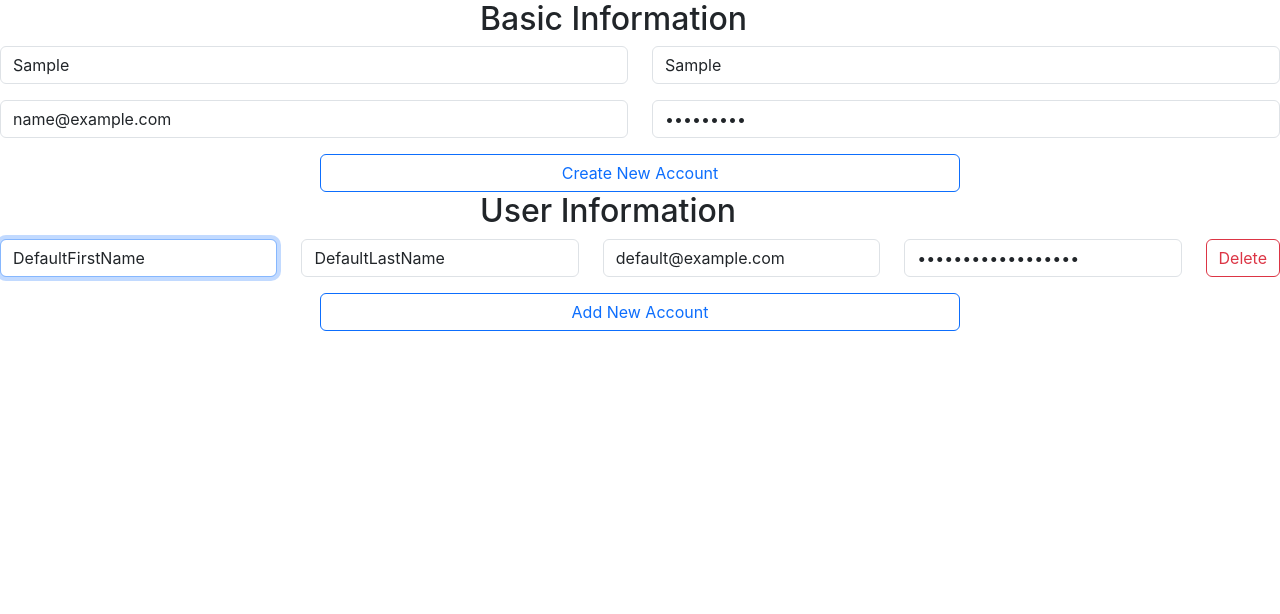
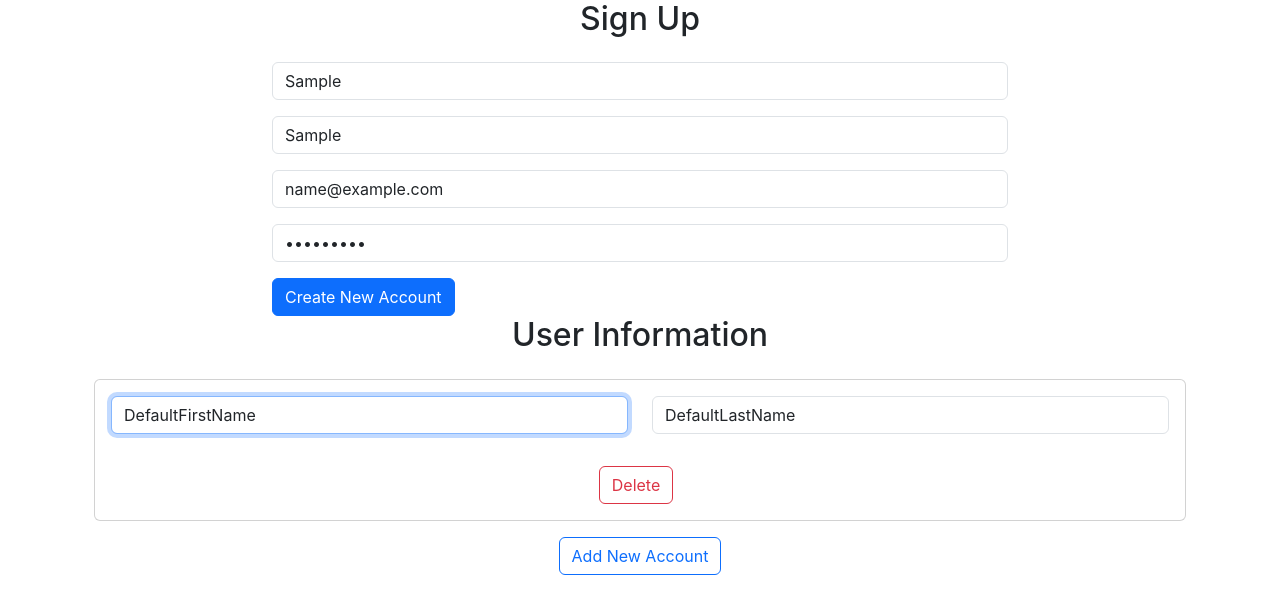
Before and after one commit to iamsabitak/FormHandle, a React (Create React App) app: page / in a window 1280 px wide. Both pictures are taken after typing "Sample", "Sample", "name@example.com", "Sample123" into the empty fields and a click on the button "Add New Account". Shown: the top 614 px of the page. Built offline with nearby package versions, Linux system fonts and the light colour scheme.

Commit message:
Improve form handling and validation in FormHandling1x component

```diff
--- a/src/SignUp.jsx
+++ b/src/SignUp.jsx
@@ -1,6 +1,5 @@
 import { yupResolver } from "@hookform/resolvers/yup";
 import React from "react";
-
 import { useForm } from "react-hook-form";
 import * as yup from "yup";
 import UserInformation from "./UserInformation";
@@ -40,20 +39,24 @@ function SignUp() {
   } = useForm({
     resolver: yupResolver(schema),
   });
+
   const onSubmit = (data) => console.log(data);
+
   return (
-    <>
-      <div className="d-grid gap-2 col-3 mx-auto">
-        <h2>Basic Information</h2>
-      </div>
+    <div className="container">
+      <div className="row justify-content-center">
+        <div className="col-md-8">
+          <h2 className="text-center mb-4">Sign Up</h2>
           <form onSubmit={handleSubmit(onSubmit)}>
-        <div className="row mb-3">
-          <div className="col">
+            <div className="mb-3">
               <input
                 type="text"
+                name="firstName"
                 placeholder="First Name"
                 {...register("firstName")}
-              className={`form-control ${errors.firstName ? "is-invalid" : ""}`}
+                className={`form-control ${
+                  errors.firstName ? "is-invalid" : ""
+                }`}
               />
               {errors.firstName && (
                 <div className="invalid-feedback">
@@ -61,23 +64,26 @@ function SignUp() {
                 </div>
               )}
             </div>
-          <div className="col">
+            <div className="mb-3">
               <input
                 type="text"
+                name="lastName"
                 {...register("lastName")}
                 placeholder="Last Name"
-              className={`form-control ${errors.lastName ? "is-invalid" : ""}`}
+                className={`form-control ${
+                  errors.lastName ? "is-invalid" : ""
+                }`}
               />
               {errors.lastName && (
-              <div className="invalid-feedback">{errors.lastName?.message}</div>
+                <div className="invalid-feedback">
+                  {errors.lastName?.message}
+                </div>
               )}
             </div>
-        </div>
-
-        <div className="row mb-3">
-          <div className="col">
+            <div className="mb-3">
               <input
                 type="email"
+                name="email"
                 {...register("email")}
                 placeholder="Email Address"
                 className={`form-control ${errors.email ? "is-invalid" : ""}`}
@@ -86,28 +92,30 @@ function SignUp() {
                 <div className="invalid-feedback">{errors.email?.message}</div>
               )}
             </div>
-          <div className="col">
+            <div className="mb-3">
               <input
                 type="password"
+                name="password"
                 {...register("password")}
                 placeholder="Password"
-              className={`form-control ${errors.password ? "is-invalid" : ""}`}
+                className={`form-control ${
+                  errors.password ? "is-invalid" : ""
+                }`}
               />
               {errors.password && (
-              <div className="invalid-feedback">{errors.password?.message}</div>
+                <div className="invalid-feedback">
+                  {errors.password?.message}
+                </div>
               )}
             </div>
-        </div>
-
-        <button
-          type="submit"
-          className="btn btn-outline-primary d-grid gap-2 col-6 mx-auto"
-        >
+            <button type="submit" className="btn btn-primary btn-block">
               Create New Account
             </button>
           </form>
-      <UserInformation control={control} />
-    </>
+        </div>
+      </div>
+      <UserInformation control={control} handleSubmit={handleSubmit} />
+    </div>
   );
 }
 
--- a/src/UserInformation.jsx
+++ b/src/UserInformation.jsx
@@ -5,13 +5,13 @@ const UserInformation = ({ control }) => {
   const { fields, append, remove } = useFieldArray({ control, name: "user" });
 
   return (
-    <>
-      <div className="d-grid gap-2 col-3 mx-auto">
-        <h2>User Information</h2>
-      </div>
+    <div className="container">
+      <h2 className="text-center mb-4">User Information</h2>
       {fields.map((field, index) => (
-        <div key={field.id} className="row mb-3">
-          <div className="col">
+        <form key={field.id} className="card mb-3">
+          <div className="card-body">
+            <div className="row mb-3">
+              <div className="col-md-6 mb-3">
                 <Controller
                   name={`user.${index}.firstName`}
                   control={control}
@@ -26,7 +26,7 @@ const UserInformation = ({ control }) => {
                   )}
                 />
               </div>
-          <div className="col">
+              <div className="col-md-6 mb-3">
                 <Controller
                   name={`user.${index}.lastName`}
                   control={control}
@@ -41,7 +41,9 @@ const UserInformation = ({ control }) => {
                   )}
                 />
               </div>
-          <div className="col">
+            </div>
+            {/* <div className="row mb-3">
+              <div className="col-md-6 mb-3">
                 <Controller
                   name={`user.${index}.email`}
                   control={control}
@@ -56,7 +58,7 @@ const UserInformation = ({ control }) => {
                   )}
                 />
               </div>
-          <div className="col">
+              <div className="col-md-6 mb-3">
                 <Controller
                   name={`user.${index}.password`}
                   control={control}
@@ -70,31 +72,36 @@ const UserInformation = ({ control }) => {
                     />
                   )}
                 />
-          </div>
-          <div className="col-auto align-self-center ">
+              </div> */}
+            {/* </div> */}
+            <div className="text-center">
               <button
                 onClick={() => remove(index)}
-              className="btn btn-outline-danger"
+                className="btn btn-outline-danger me-2"
               >
                 Delete
               </button>
             </div>
           </div>
+        </form>
       ))}
+      <div className="text-center">
         <button
-        className="btn btn-outline-primary d-grid gap-2 col-6 mx-auto"
+          className="btn btn-outline-primary"
           onClick={() =>
             append({
               firstName: "DefaultFirstName",
               lastName: "DefaultLastName",
-            email: "default@example.com",
-            password: "defaultPassword123",
+              //   email: "default@example.com",
+              //   password: "defaultPassword123",
             })
           }
         >
           Add New Account
         </button>
-    </>
+      </div>
+    </div>
   );
 };
+
 export default UserInformation;
```
Also changed, not shown: src/FormHandlingv-1x.jsx (added, +93 -0 lines). Lines whose indentation alone changed are shown as unchanged.
